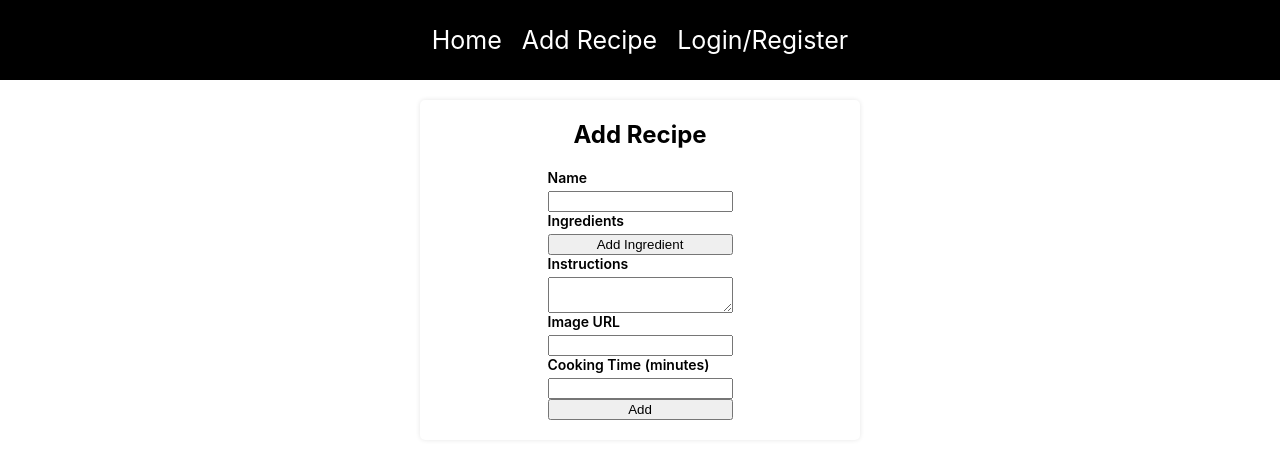
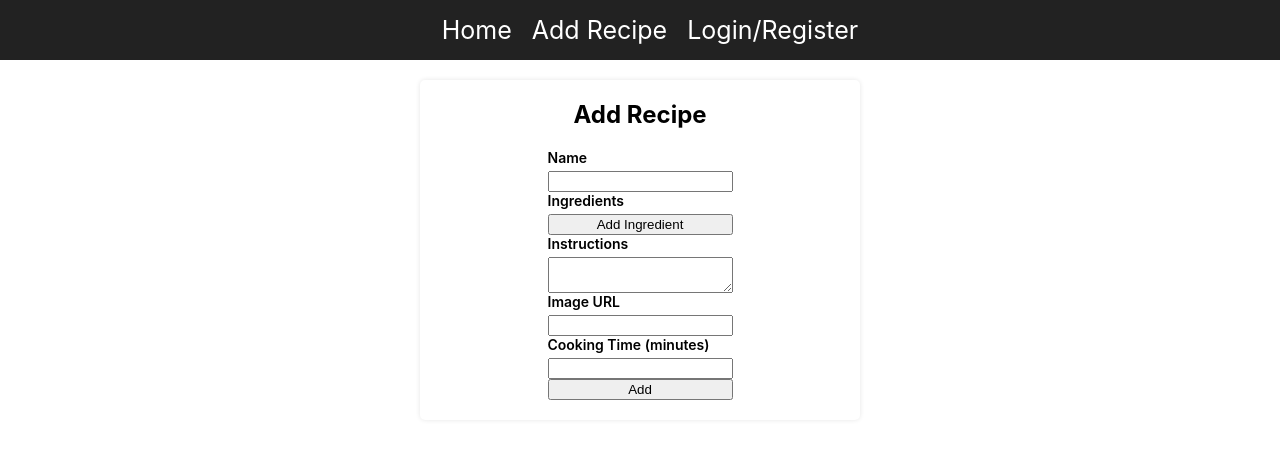
Before and after one commit to siddhartha254/recipe-mern, a React (Create React App) app in the folder client/: page /create in a window 1280 px wide. Shown: the top 458 px of the page. Built offline with nearby package versions, Linux system fonts and the light colour scheme.

Commit message:
added ingredients frontend

```diff
--- a/client/src/App.css
+++ b/client/src/App.css
@@ -4,13 +4,50 @@
   justify-content: center;
   align-items: center;
   background-color: white;
-  /* font-family: -apple-system, BlinkMacSystemFont, "Segoe UI", Roboto, Oxygen,
-    Ubuntu, Cantarell, "Open Sans", "Helvetica Neue", sans-serif; */
+  font-family: -apple-system, BlinkMacSystemFont, "Segoe UI", Roboto, Oxygen,
+    Ubuntu, Cantarell, "Open Sans", "Helvetica Neue", sans-serif;
 }
 
 body {
   margin: 0;
   padding: 0;
+}
+
+.navbar {
+  padding-left: 20px;
+  width: 100%;
+  height: 60px;
+  background-color: #222;
+  display: flex;
+  justify-content: center;
+  align-items: center;
+  color: white;
+}
+
+.navbar button{
+  background-color: #222;
+  color: white;
+  border: none;
+  font-weight: 400;
+  font-size: 24px;
+  font-family: -apple-system, BlinkMacSystemFont, "Segoe UI", Roboto, Oxygen,
+    Ubuntu, Cantarell, "Open Sans", "Helvetica Neue", sans-serif;
+  align-items: center;
+  cursor: pointer;
+}
+
+h1{
+  text-align: center;
+}
+
+
+.ingredients{
+  display: flex;
+}
+.inline {
+  display: inline;
+  margin-right: 2px;
+  margin-left: 2px;
 }
 
 .auth {
@@ -67,17 +104,6 @@ body {
   font-size: 5px;
 }
 
-.navbar {
-  margin: 0;
-  width: 100%;
-  height: 80px;
-  background-color: black;
-  display: flex;
-  justify-content: center;
-  align-items: center;
-  color: white;
-  text-decoration: none;
-}
 
 a {
   color: white;
--- a/client/src/components/navbar.js
+++ b/client/src/components/navbar.js
@@ -16,14 +16,16 @@ export const Navbar = () => {
 
     return (
     <div className="navbar">
+        <div className="left">
         <Link to="/">Home</Link>
         <Link to="/create">Add Recipe</Link>
+        </div>
         {!cookies.access_token ? (
             <Link to="/auth">Login/Register</Link>)
             :(
                 <>
-                <Link to="/saved">Saved Recipes</Link>
-                <button onClick={logout}>Logout</button>
+                <div className="saved-div"><Link to="/saved">Saved</Link></div>
+                <div className="nav-button"><button onClick={logout}>Logout</button></div>
                 </>
             )
         }
--- a/client/src/pages/home.js
+++ b/client/src/pages/home.js
@@ -56,12 +56,13 @@ const Home = () =>{
     const isRecipeSaved = (id) => savedRecipes.includes(id);
 
     return(
-        <div>
+        <div className="header">
             <h1>Recipes</h1>
 
             <ul>
                 {recipes.map((recipe)=>(
                     <li key={recipe._id}>
+
                         <div>
                             <h2>{recipe.name}</h2>
                             <button
@@ -69,12 +70,24 @@ const Home = () =>{
                                 disabled={isRecipeSaved(recipe._id)}
                                 >{isRecipeSaved(recipe._id)?"Saved":"Save"}
                             </button>
+                            <p>Cooking Time: {recipe.cookingTime} minutes</p>
                         </div>
+
+                        <div className="ingredients">
+                            <p>Ingredients: </p>
+                            {recipe.ingredients.map((ingredient, index) => (
+                                <p class="inline" key={index}> {ingredient},</p>
+                            ))}
+                        </div>
+
                         <div className="instructions">
-                            <p>{recipe.instructions}</p>
+                            <p>Instructions: {recipe.instructions}</p>
                         </div>
+
                         <img src={recipe.imageUrl} alt={recipe.name}/>
-                        <p>Cooking Time: {recipe.cookingTime} minutes</p>
+
+
+
                     </li>
                 ))}
             </ul>
```
